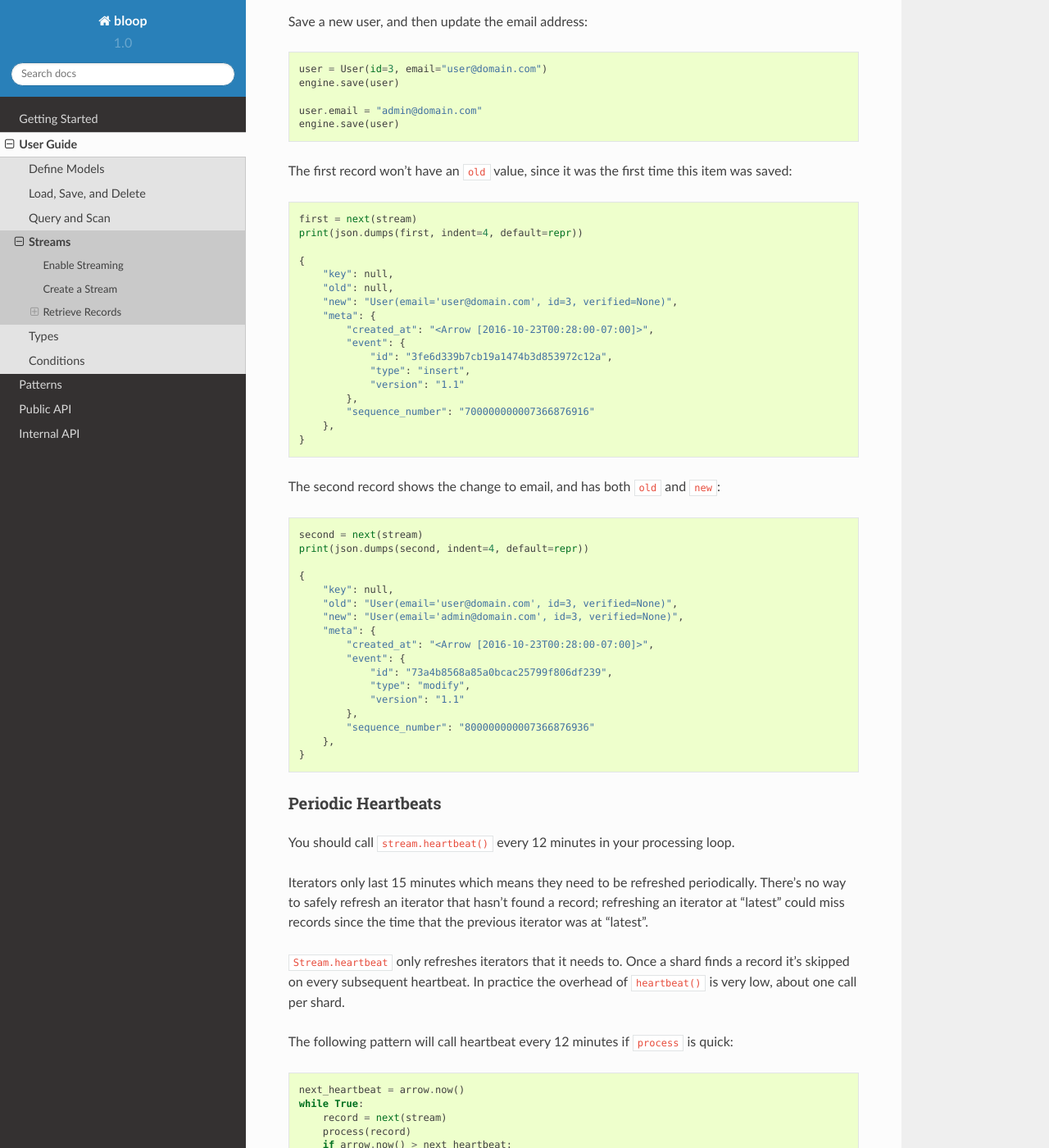
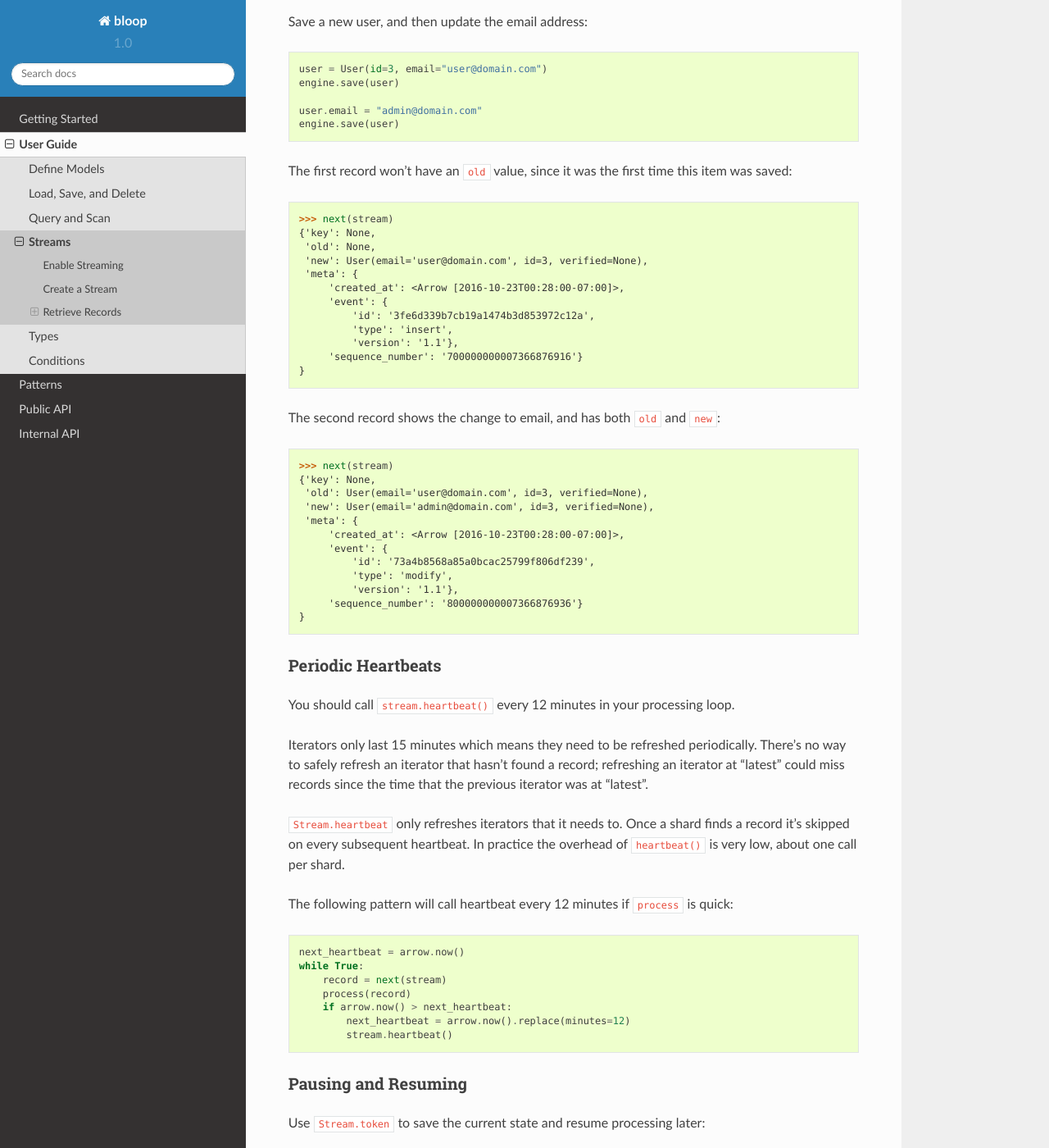
Before and after one commit to numberoverzero/bloop, a Sphinx documentation site: the page built from docs/user/streams.rst, in a window 1280 px wide and 1400 px high, scrolled down 2362 px. Shown: the whole window at 82% size. Built offline with Sphinx 7.4.7 and the Read the Docs theme 2.0.0, drawn with Linux system fonts in a browser that asks for light colours.

```diff
--- a/docs/user/streams.rst
+++ b/docs/user/streams.rst
@@ -143,46 +143,36 @@
 
 The first record won't have an ``old`` value, since it was the first time this item was saved:
 
-.. code-block:: python
+.. code-block:: pycon
 
-    first = next(stream)
-    print(json.dumps(first, indent=4, default=repr))
-
-    {
-        "key": null,
-        "old": null,
-        "new": "User(email='user@domain.com', id=3, verified=None)",
-        "meta": {
-            "created_at": "<Arrow [2016-10-23T00:28:00-07:00]>",
-            "event": {
-                "id": "3fe6d339b7cb19a1474b3d853972c12a",
-                "type": "insert",
-                "version": "1.1"
-            },
-            "sequence_number": "700000000007366876916"
-        },
+    >>> next(stream)
+    {'key': None,
+     'old': None,
+     'new': User(email='user@domain.com', id=3, verified=None),
+     'meta': {
+         'created_at': <Arrow [2016-10-23T00:28:00-07:00]>,
+         'event': {
+             'id': '3fe6d339b7cb19a1474b3d853972c12a',
+             'type': 'insert',
+             'version': '1.1'},
+         'sequence_number': '700000000007366876916'}
     }
 
 The second record shows the change to email, and has both ``old`` and ``new``:
 
-.. code-block:: python
+.. code-block:: pycon
 
-    second = next(stream)
-    print(json.dumps(second, indent=4, default=repr))
-
-    {
-        "key": null,
-        "old": "User(email='user@domain.com', id=3, verified=None)",
-        "new": "User(email='admin@domain.com', id=3, verified=None)",
-        "meta": {
-            "created_at": "<Arrow [2016-10-23T00:28:00-07:00]>",
-            "event": {
-                "id": "73a4b8568a85a0bcac25799f806df239",
-                "type": "modify",
-                "version": "1.1"
-            },
-            "sequence_number": "800000000007366876936"
-        },
+    >>> next(stream)
+    {'key': None,
+     'old': User(email='user@domain.com', id=3, verified=None),
+     'new': User(email='admin@domain.com', id=3, verified=None),
+     'meta': {
+         'created_at': <Arrow [2016-10-23T00:28:00-07:00]>,
+         'event': {
+             'id': '73a4b8568a85a0bcac25799f806df239',
+             'type': 'modify',
+             'version': '1.1'},
+         'sequence_number': '800000000007366876936'}
     }
 
 -------------------
```
Also changed, not shown: 1 other file.
